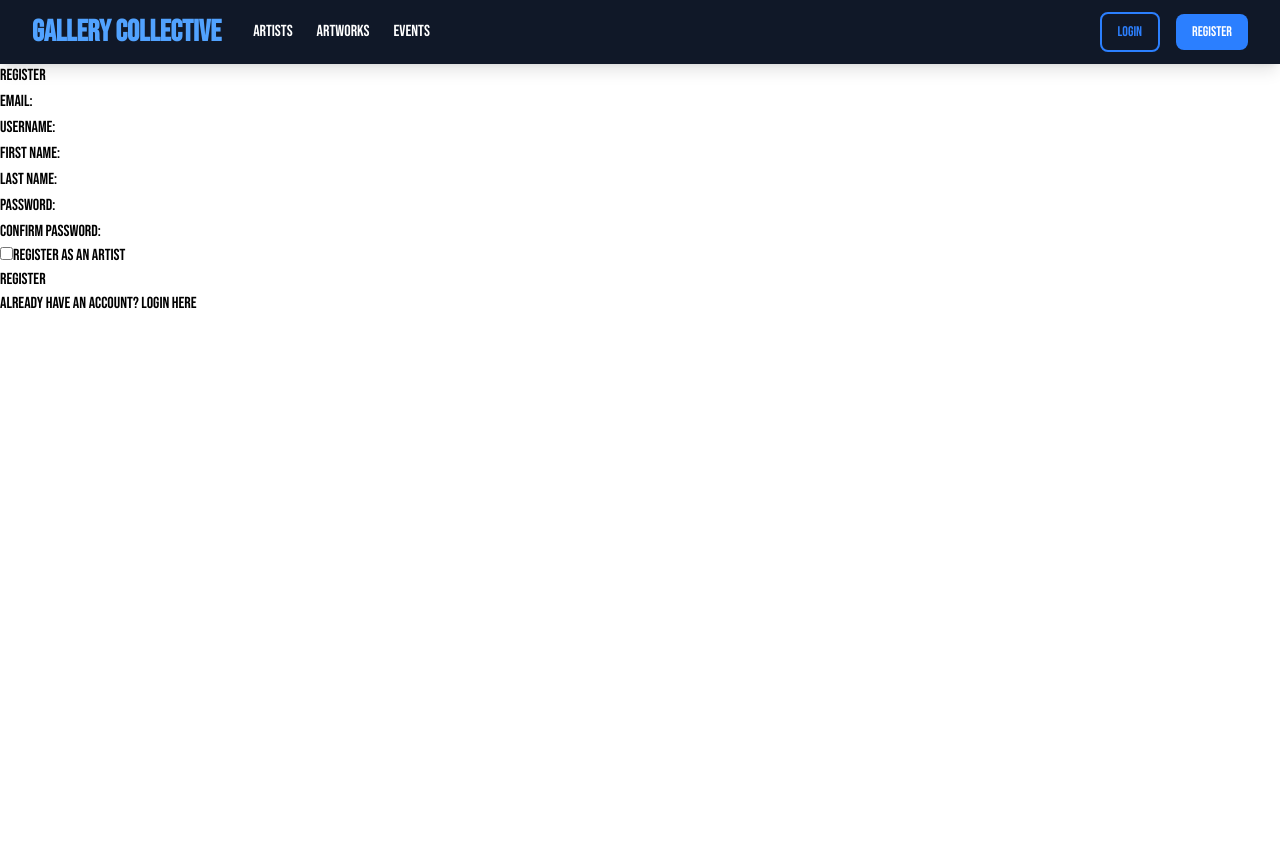
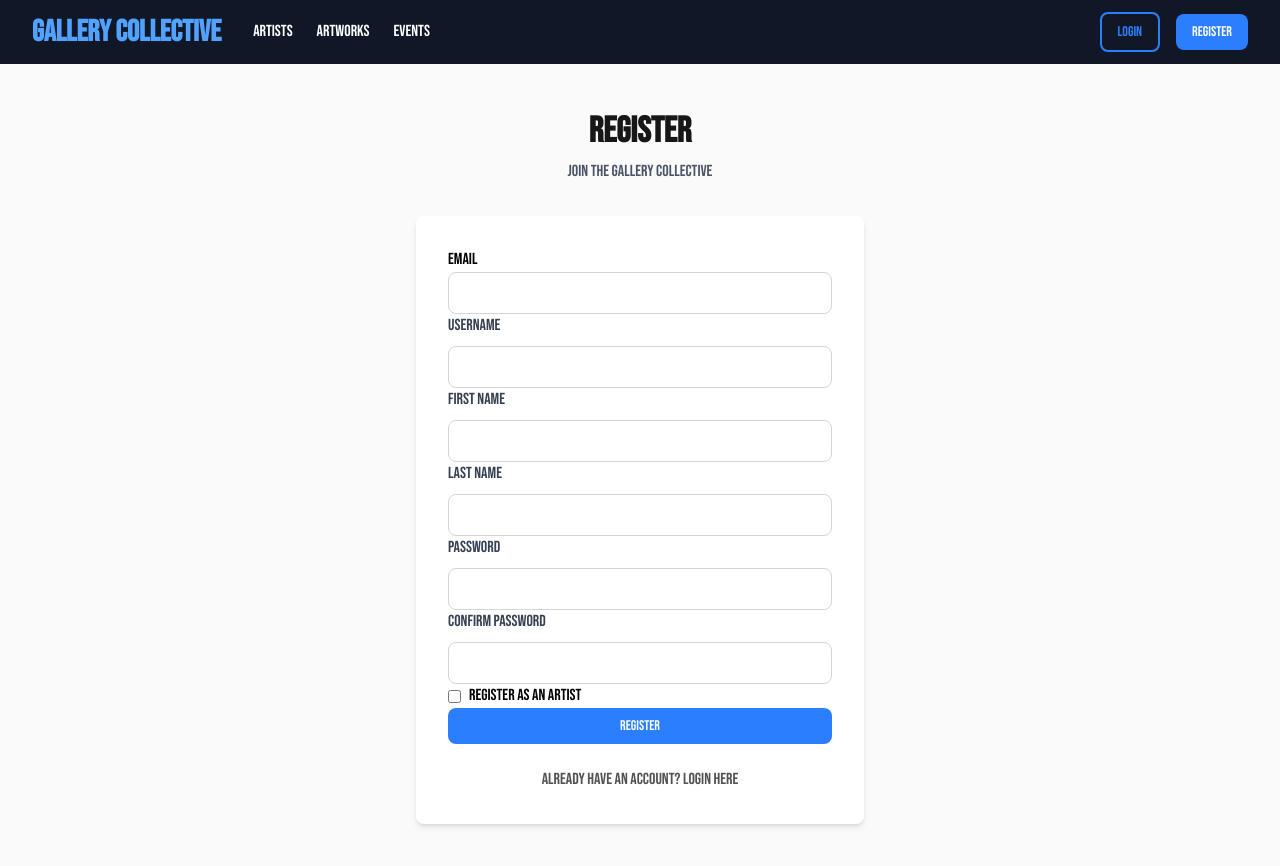
Before and after one commit to SquidIcarus/the-gallery-collective-frontend, a React (Vite) app: page /register in a window 1280 px wide. Shown: the top 866 px of the page. Before the commit the page ends 800 px from the top, so only its background shows below. Built offline with nearby package versions, Linux system fonts and the light colour scheme; no server answers.

Commit message:
add styling to register page

```diff
--- a/src/pages/Register.jsx
+++ b/src/pages/Register.jsx
@@ -69,100 +69,148 @@ function Register() {
     };
 
     return (
-        <div>
-            <h1>Register</h1>
+        <div className='min-h-screen bg-neutral-50 flex items-center justify-center py-12 px-4'>
+            <div className='max-w-md w-full'>
+                <div className='text-center mb-8'>
+                    <h1 className='text-4xl font-bold text-neutral-900 mb-2'>Register</h1>
+                    <p className='text-gray-600'>Join the Gallery Collective</p>
+                </div>
 
-            <form onSubmit={handleSubmit}>
-                {error && <p>{error}</p>}
-                {success && <p>{success}</p>}
+                <div className='bg-white rounded-lg shadow-md p-8'>
 
                         <div>
-                    <label htmlFor='email'>Email:</label>
+                            <label htmlFor='email' className='for-label'>
+                                Email
+                        </label>
                         <input
                             type='email'
                             id='email'
                             name='email'
                             value={formData.email}
                             onChange={handleChange}
+                            className='form-input'
                             required
                         />
                     </div>
+
                     <div>
-                    <label htmlFor='username'>Username:</label>
+                        <label htmlFor='username' className='form-label'>
+                            Username
+                    </label>
                         <input
                             type='text'
                             id='username'
                             name='username'
                             value={formData.username}
                             onChange={handleChange}
+                            className='form-input'
                             required
                         />
                     </div>
+
                     <div>
-                    <label htmlFor='first_name'>First Name:</label>
+                        <label htmlFor='first_name' className='form-label'>
+                            First Name
+                        </label>
                         <input
                             type='text'
                             id='first_name'
                             name='first_name'
                             value={formData.first_name}
                             onChange={handleChange}
+                            className='form-input'
                             required
                         />
                     </div>
                     <div>
-                    <label htmlFor='last_name'>Last Name:</label>
+                        <label htmlFor='last_name' className='form-label'>
+                            Last Name
+                        </label>
                         <input
                             type='text'
                             id='last_name'
                             name='last_name'
                             value={formData.last_name}
                             onChange={handleChange}
+                            className='form-input'
                             required
                         />
                     </div>
+
                 <div>
-                    <label htmlFor='password'>Password:</label>
+                    <label htmlFor='password' className='form-label'>
+                        Password
+                    </label>
                     <input
                         type='password'
                         id='password'
                         name='password'
                         value={formData.password}
                         onChange={handleChange}
+                        className='form-input'
                         required
                     />
                 </div>
+
                 <div>
-                    <label htmlFor='password_confirmation'>Confirm Password:</label>
+                    <label htmlFor='password_confirmation' className='form-label'>
+                        Confirm Password
+                    </label>
                     <input
                         type='password'
                         id='password_confirmation'
                         name='password_confirmation'
                         value={formData.password_confirmation}
                         onChange={handleChange}
+                        className='form-input'
                         required
                     />
                 </div>
+
                 <div>
-                    <label>
+                    <label className='flex items-center'>
                         <input
                             type='checkbox'
                             name='is_artist'
                             checked={formData.is_artist}
                             onChange={handleChange}
+                            className='mr-2'
                         />
                         Register as an artist
                     </label>
                 </div>
-                    <button type='submit' disabled={isLoading}>
+
+                  <form onSubmit={handleSubmit} className='space-y-6'>
+                        {error && (
+                            <div className='bg-red-50 border border-red-200 text-red-700 px-4 py-3 rounded-lg'>
+                                {error}
+                            </div>
+                        )}
+                        {success && (
+                            <div className='bg-green-50 border border-green-200 text-green-700 px-4 py-3 rounded-lg'>
+                            {success}
+                            </div>
+                        )}
+
+                    <button type='submit'
+                    disabled={isLoading}
+                    className='w-full btn-primary'
+                >
                     {isLoading ? 'Registering...' : 'Register'}
                 </button>
             </form>
 
-            <p>
-                Already have an account? <Link to="/login">Login here</Link>
+            <p className='mt-6 text-center text-neutral-600'>
+                Already have an account?{' '}
+                <Link to="/login" className='text-primary-500 hover:text-primary-600 front-semibold'>
+                    Login here
+                </Link>
             </p>
         </div>
+    </div>
+</div>
 );
+
 }
 
 export default Register;
```
Lines whose indentation alone changed are shown as unchanged.
